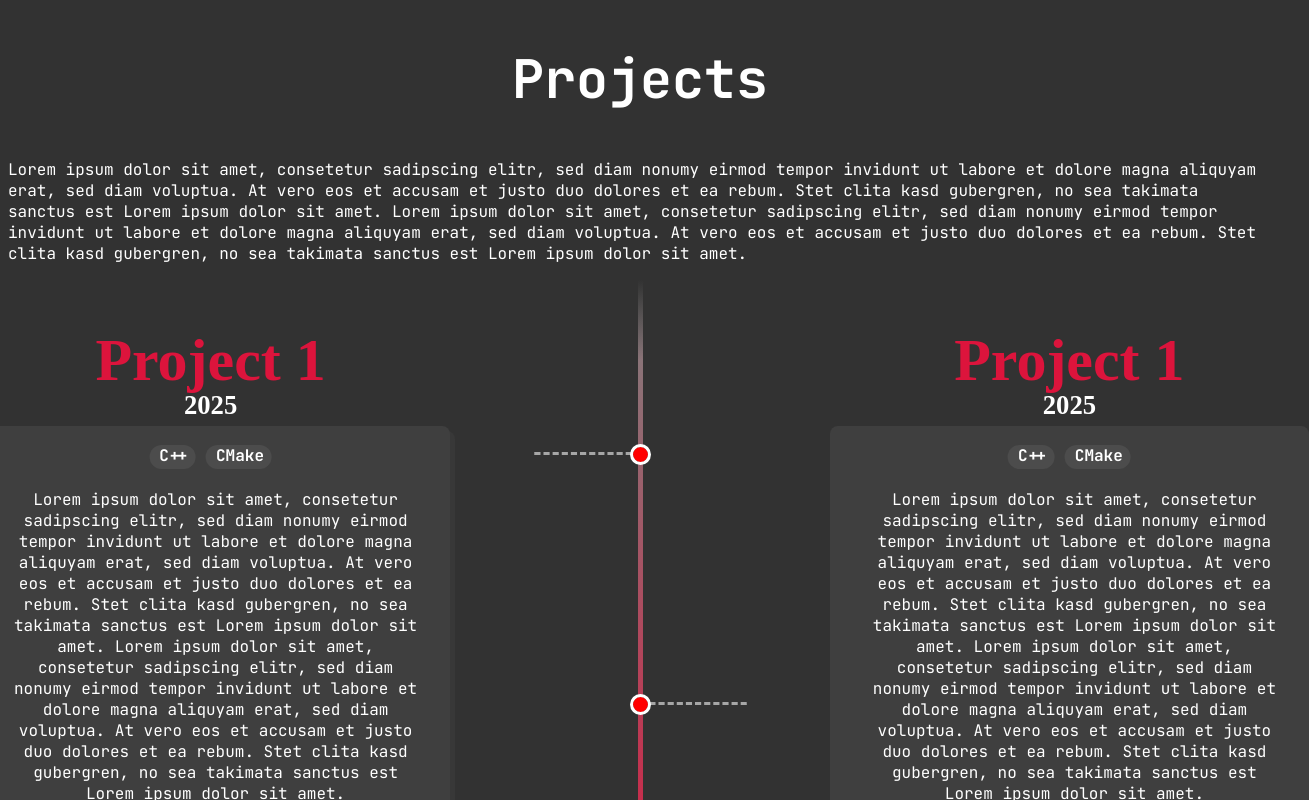
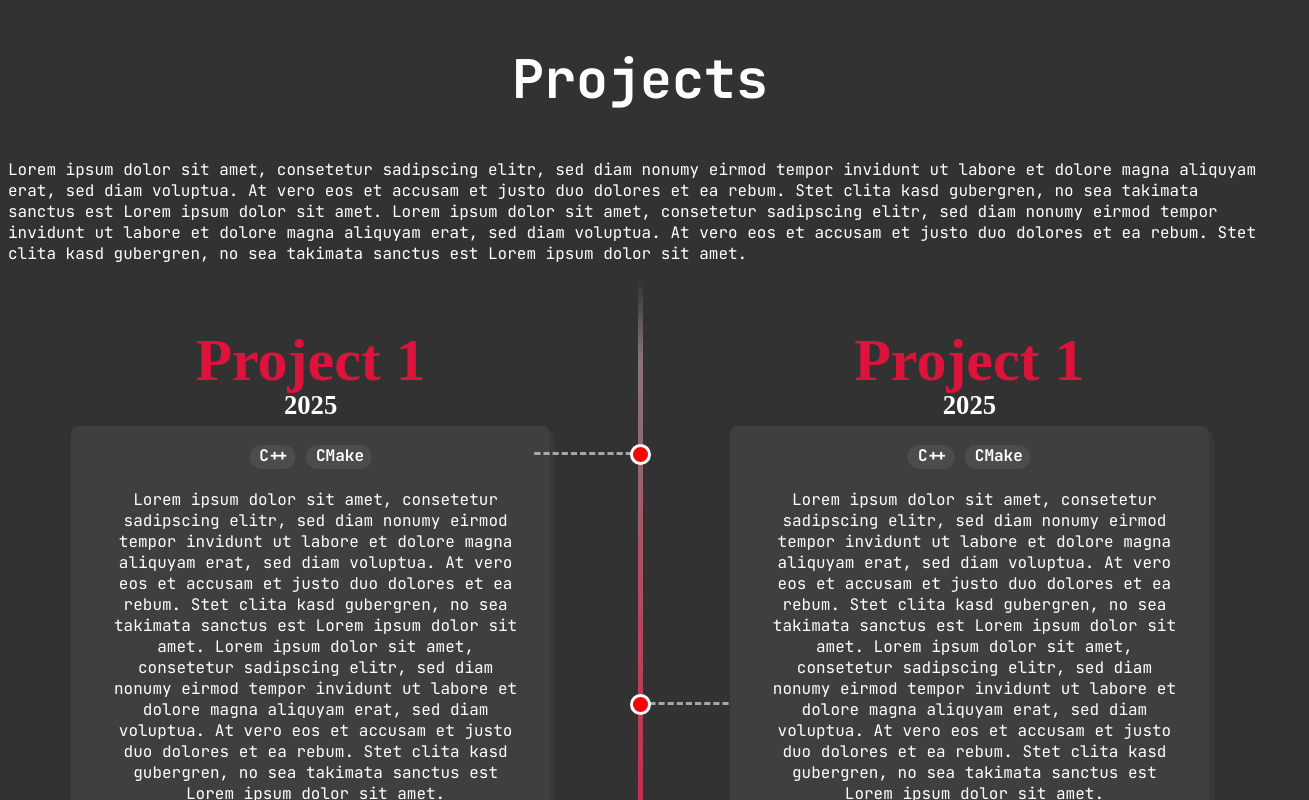
Before and after one commit to EnzyZero/DevWebsite, a React (Vite) app: page / in a window 1280 px wide. Shown: the top 800 px of the page, 1309 px wide, since content can reach past the window. Built offline with nearby package versions, Linux system fonts and the light colour scheme; a web font is replaced by a local one.

Commit message:
Fixed the fade-in animations

```diff
--- a/src/customHooks.tsx
+++ b/src/customHooks.tsx
@@ -19,7 +19,7 @@ interface Options {
   threshold?: number;
 }
 
-export function useIsIntersecting<T extends Element>(ref: RefObject<T | null>, options?: Options) {
+export function useIsIntersecting<T extends Element>(ref: RefObject<T | null>, options?: Options): boolean {
   const [isIntersecting, setIsIntersecting] = useState(false);
 
   useEffect(() => {
@@ -31,20 +31,14 @@ export function useIsIntersecting<T extends Element>(ref: RefObject<T | null>, o
 
     // trigger a render if isIntersecting changed
     const observer = new IntersectionObserver(([element]) => {
-
-      if (isIntersecting !== element.isIntersecting)
-        setIsIntersecting(element.isIntersecting);
-
+      setIsIntersecting(element.isIntersecting);
     }, options ?? {});
 
     observer.observe(ref.current);
 
-    return () => {
-      if (ref.current)
-        observer.unobserve(ref.current!);
-    }
+    return () => observer.disconnect();
 
-  }, [ref, options]);
+  }, [ref.current]);
 
   return isIntersecting;
 }
--- a/src/index.css
+++ b/src/index.css
@@ -20,12 +20,3 @@ h1 {
 
   font-size: 40pt;
 }
-
-.fade-in {
-  opacity: 1;
-  transform: translate(0);
-
-  transition-property: opacity, transform;
-  transition-timing-function: ease-out;
-  transition-duration: 600ms;
-}
--- a/src/timeline/TimelineCard.tsx
+++ b/src/timeline/TimelineCard.tsx
@@ -1,18 +1,6 @@
-import { useRef } from "react"
-import { useIsIntersecting } from "../customHooks"
-
 export default function TimelineCard({ children }: any) {
-  const ref = useRef(null);
-  const isIntersecting: boolean = useIsIntersecting(ref, {
-    threshold: 0.5,
-  });
-
-  const fadeInClass: string = isIntersecting
-    ? 'fade-in'
-    : '';
-
   return (
-    <div ref={ref} className={`timeline-card ${fadeInClass}`}>
+    <div className="timeline-card">
       {children}
     </div>
   );
--- a/src/timeline/TimelineItem.tsx
+++ b/src/timeline/TimelineItem.tsx
@@ -1,5 +1,5 @@
-import { type ReactNode } from 'react'
-import { useWindowWidth } from '../customHooks'
+import { type ReactNode, useRef } from 'react'
+import { useWindowWidth, useIsIntersecting } from '../customHooks'
 import TimelinePoint from './TimelinePoint'
 
 interface NodePair {
@@ -9,8 +9,18 @@ interface NodePair {
 export default function TimelineItem({ children }: NodePair) {
   const [leftCard, rightCard] = children;
   const width: number = useWindowWidth(window.innerWidth);
+  const mobileScreen: boolean = width <= 1000;
 
-  const mobileScreen: boolean = width <= 1000;
+  // see if left or right cards are intersecting
+  const options = { threshold: 0.2 };
+  const leftRef = useRef(null);
+  const rightRef = useRef(null);
+  const leftIsIntersecting: boolean = useIsIntersecting(leftRef, options);
+  const rightIsIntersecting: boolean = useIsIntersecting(rightRef, options);
+
+  // add the show class if this is intersecting
+  const leftShow: string = leftIsIntersecting ? 'show' : '';
+  const rightShow: string = rightIsIntersecting ? 'show' : '';
 
   // if on mobile, make two timeline points in diffrent containers. The Css will then assign them diffrent cells
   // in a grid.
@@ -18,25 +28,26 @@ export default function TimelineItem({ children }: NodePair) {
   const centerTimelinePoints: ReactNode =
   <>
     {mobileScreen &&
-      <div className="timeline-center">
+      <div className={`timeline-center enter-from-back ${leftShow}`}>
         <TimelinePoint direction="right" />
       </div>}
 
-    <div className="timeline-center">
+    <div className={`timeline-center enter-from-back ${leftShow}`}>
       {!mobileScreen && <TimelinePoint direction='left' />}
       <TimelinePoint direction="right" />
     </div>
   </>
 
-  const leftOrRightCard: ReactNode = mobileScreen
-    ? <div className="timeline-right fade-in-from-right">{leftCard}</div>
-    : <div className="timeline-left fade-in-from-left">{leftCard}</div>;
+
+  const leftCardOnLeftOrRightSide: ReactNode = mobileScreen
+    ? <div ref={leftRef} className={`timeline-right enter-from-right ${leftShow}`}>{leftCard}</div>
+    : <div ref={leftRef} className={`timeline-left enter-from-left ${leftShow}`}>{leftCard}</div>;
 
   return (
     <div className="timeline-item">
-      {leftOrRightCard}
+      {leftCardOnLeftOrRightSide}
       {centerTimelinePoints}
-      <div className="timeline-right fade-in-from-right">{rightCard}</div>
+      <div ref={rightRef} className={`timeline-right enter-from-right ${rightShow}`}>{rightCard}</div>
     </div>
   );
 }
--- a/src/timeline/timeline.css
+++ b/src/timeline/timeline.css
@@ -192,14 +192,29 @@
   font-weight: bold;
 }
 
-.timeline-right.fade-in-from-right {
-  opacity: 1;
-  transform: translateX(100px);
+.enter-from-right {
+  opacity: 0;
+  transform: translateX(50%);
+  transition: 600ms ease;
 }
 
-.timeline-left.fade-in-from-left {
+.enter-from-left {
+  opacity: 0;
+  transform: translateX(-50%);
+  transition: 600ms ease;
+}
+
+.enter-from-back {
+  z-index: 0;
+  opacity: 0;
+  transition: 600ms ease;
+}
+
+.enter-from-right.show,
+.enter-from-left.show,
+.enter-from-back.show {
   opacity: 1;
-  transform: translateX(-100px);
+  transform: translate(0);
 }
 
 @media (max-width: 1000px) {
```
